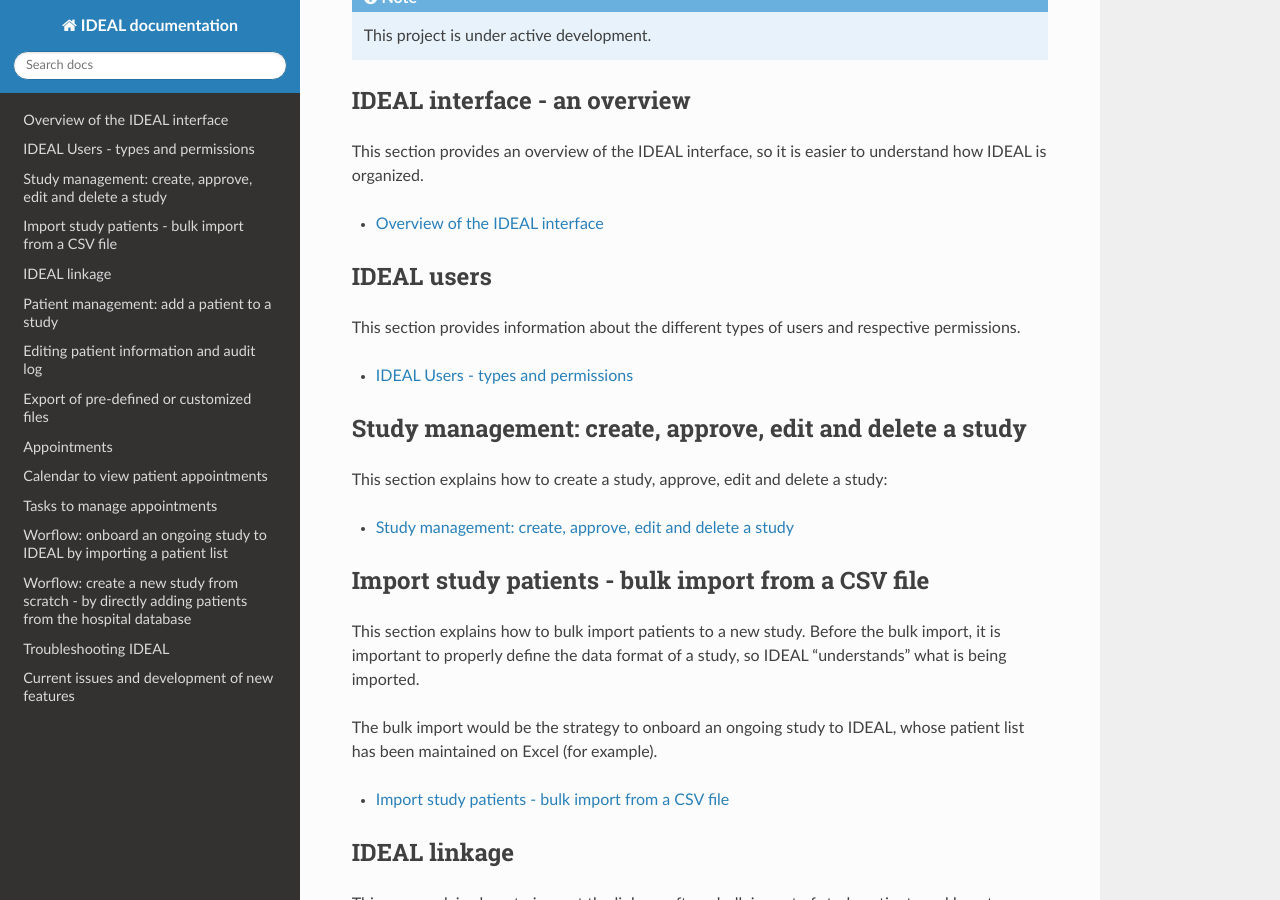
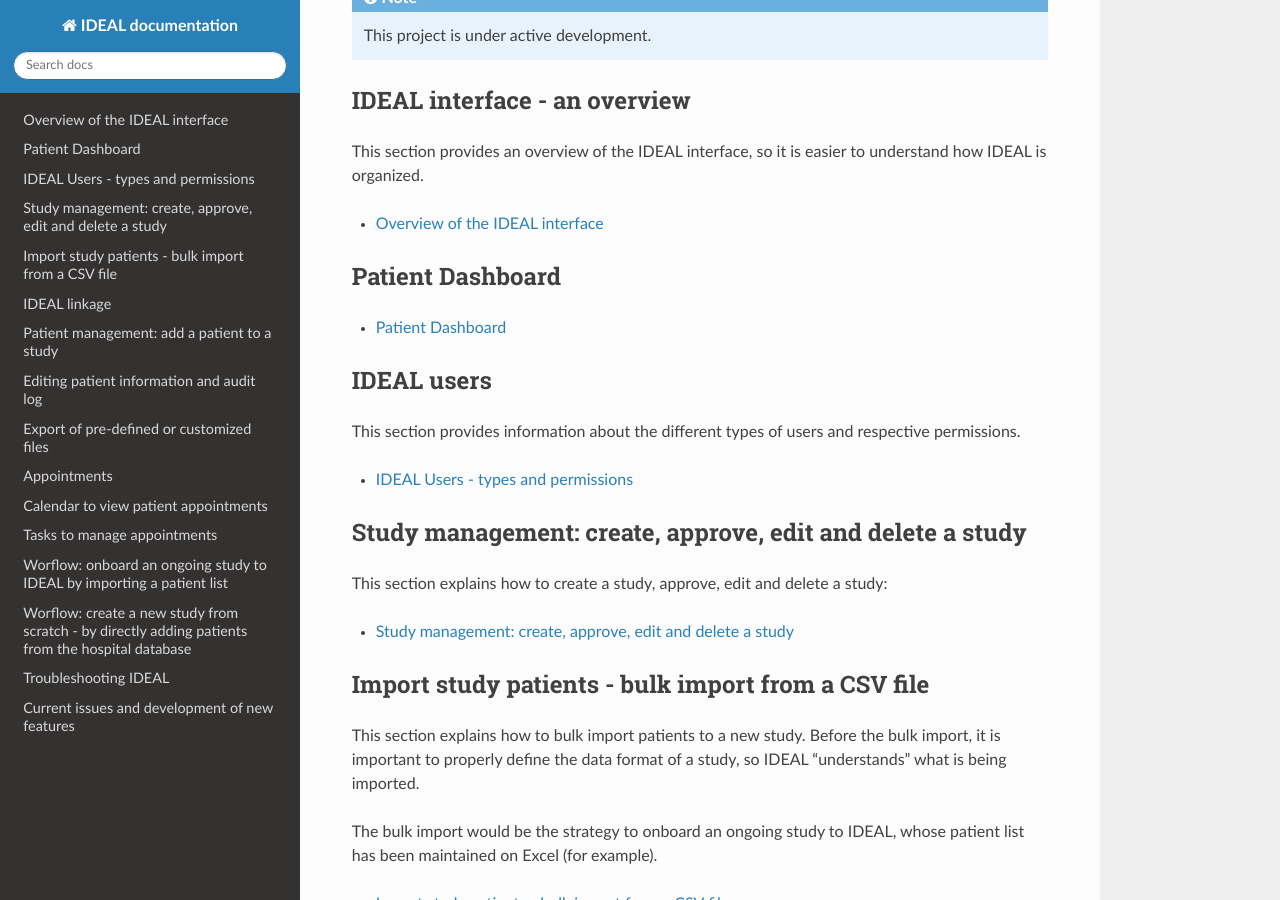
Before and after one commit to Nynuphar/IDEAL-doc, a Sphinx documentation site: the page built from docs/source/index.rst, in a window 1280 px wide and 900 px high, scrolled down 590 px. Built offline with Sphinx 7.4.7 and the Read the Docs theme 3.1.0, drawn with Linux system fonts in a browser that asks for light colours.

Commit message:
Update index.rst

```diff
--- a/docs/source/index.rst
+++ b/docs/source/index.rst
@@ -26,6 +26,13 @@ This section provides an overview of the IDEAL interface, so it is easier to und
 
    interface
 
+Patient Dashboard
+**********************
+
+.. toctree::
+   :maxdepth: 1
+
+   PatDashboard
 
 IDEAL users
 **************
```
